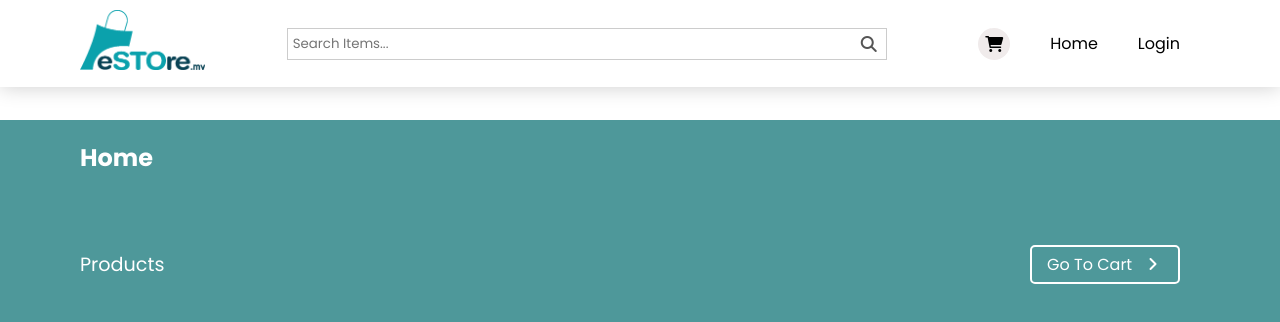
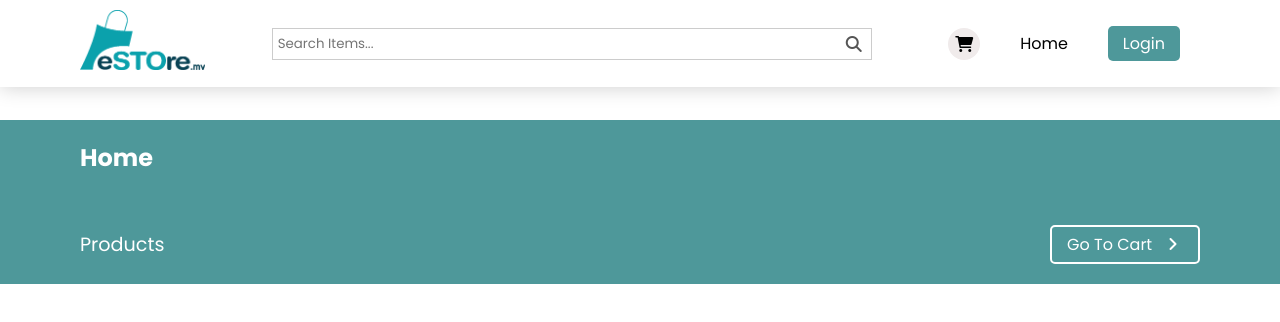
Before and after one commit to GSG-G11/e-store, a React (Create React App) app in the folder client/: page / in a window 1280 px wide. Shown: the top 322 px of the page. Built offline with nearby package versions, Linux system fonts and the light colour scheme; no server answers.

Commit message:
Edited login to be a button Relates #35

```diff
--- a/client/src/components/Navbar/Navbar.jsx
+++ b/client/src/components/Navbar/Navbar.jsx
@@ -1,16 +1,13 @@
-import { Link } from 'react-router-dom';
-import { Icon } from '../generic';
+import { Link, useNavigate } from 'react-router-dom';
+import { Icon, Button } from '../generic';
 import './Navbar.css';
 import logo from '../../images/logo.png';
 
 const Navbar = (props) => {
-  const {
-    searchTerm,
-    handleChange,
-    handleSearch,
-    navShow,
-    navToggleHandler,
-  } = props;
+  const { searchTerm, handleChange, handleSearch, navShow, navToggleHandler } =
+    props;
+
+  const navigate = useNavigate();
 
   return (
     <>
@@ -46,7 +43,10 @@ const Navbar = (props) => {
               <Link to="/">Home</Link>
             </li>
             <li>
-              <Link to='/login'>Login</Link>
+              <Button
+                children="Login"
+                onClick={() => navigate('/login')}
+              ></Button>
             </li>
           </ul>
         </div>
--- a/client/src/components/login/Login.css
+++ b/client/src/components/login/Login.css
@@ -32,7 +32,7 @@ form .pairs {
   margin-bottom: 10px;
 }
 
-.button {
+form .button {
   width: 200px;
   margin: 20px;
 }
```
